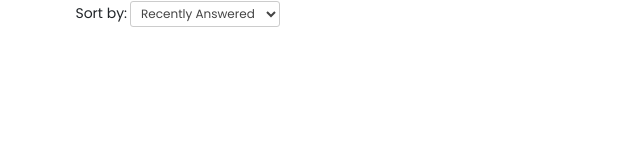
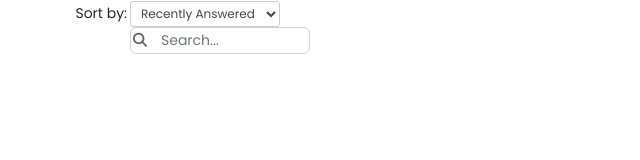
Before and after one commit to mukulk6/React-Components, a React (Create React App) app: page / in a window 1280 px wide. Shown: the top 160 px of the page, without its empty margins (0-640 px from the left). Built offline with nearby package versions, Linux system fonts and the light colour scheme.

Commit message:
tab search icon added

```diff
--- a/src/App.js
+++ b/src/App.js
@@ -2,11 +2,13 @@ import logo from './logo.svg';
 import './App.css';
 import SeekerData from '../src/components/Elements/getprofileSeeker.json';
 import Elements from './components/Elements/Elements';
+import TabSearch from './components/TabSearch/TabSearch';
 
 function App() {
   return (
     <div className="App">
       <Elements />
+      <TabSearch />
     </div>
   );
 }
--- /dev/null
+++ b/src/components/TabSearch/TabSearch.js
@@ -0,0 +1,19 @@
+import React from 'react';
+import PropTypes from 'prop-types';
+import styles from './TabSearch.module.css';
+
+const hideSearchIcon = () => { return <i class="fa-solid fa-magnifying-glass" id={styles.searchIcon} style={{ display: 'none' }} ></i> }
+
+const TabSearch = () => (
+  <div class="col-md-3">
+    <label for="inputPassword2" class="visually-hidden">Password</label>
+    <input class="form-control " id={styles.inputPassword2} placeholder="Search..." onKeyDown={hideSearchIcon} />
+    <i class="fa-solid fa-magnifying-glass" id={styles.searchIcon}></i>
+  </div>
+);
+
+TabSearch.propTypes = {};
+
+TabSearch.defaultProps = {};
+
+export default TabSearch;
--- /dev/null
+++ b/src/components/TabSearch/TabSearch.module.css
@@ -0,0 +1,31 @@
+#inputPassword2
+{
+    height: 27px;
+    padding: 0px 5px;
+    width: 180px;
+    background: white !important;
+    margin: 0px 10px !important;
+    text-align: left;
+    font-family: 'Poppins',sans-serif;
+    font-size: 14px;
+    float: right;
+}
+
+#inputPassword2:focus
+{
+    outline: none;
+}
+
+#inputPassword2::placeholder
+{
+    text-align: left;
+    padding-left: 25px;
+}
+
+#searchIcon
+{
+    position: relative;
+    right: -80px;
+    font-size: 14px;
+    color:#616061;
+}
```
